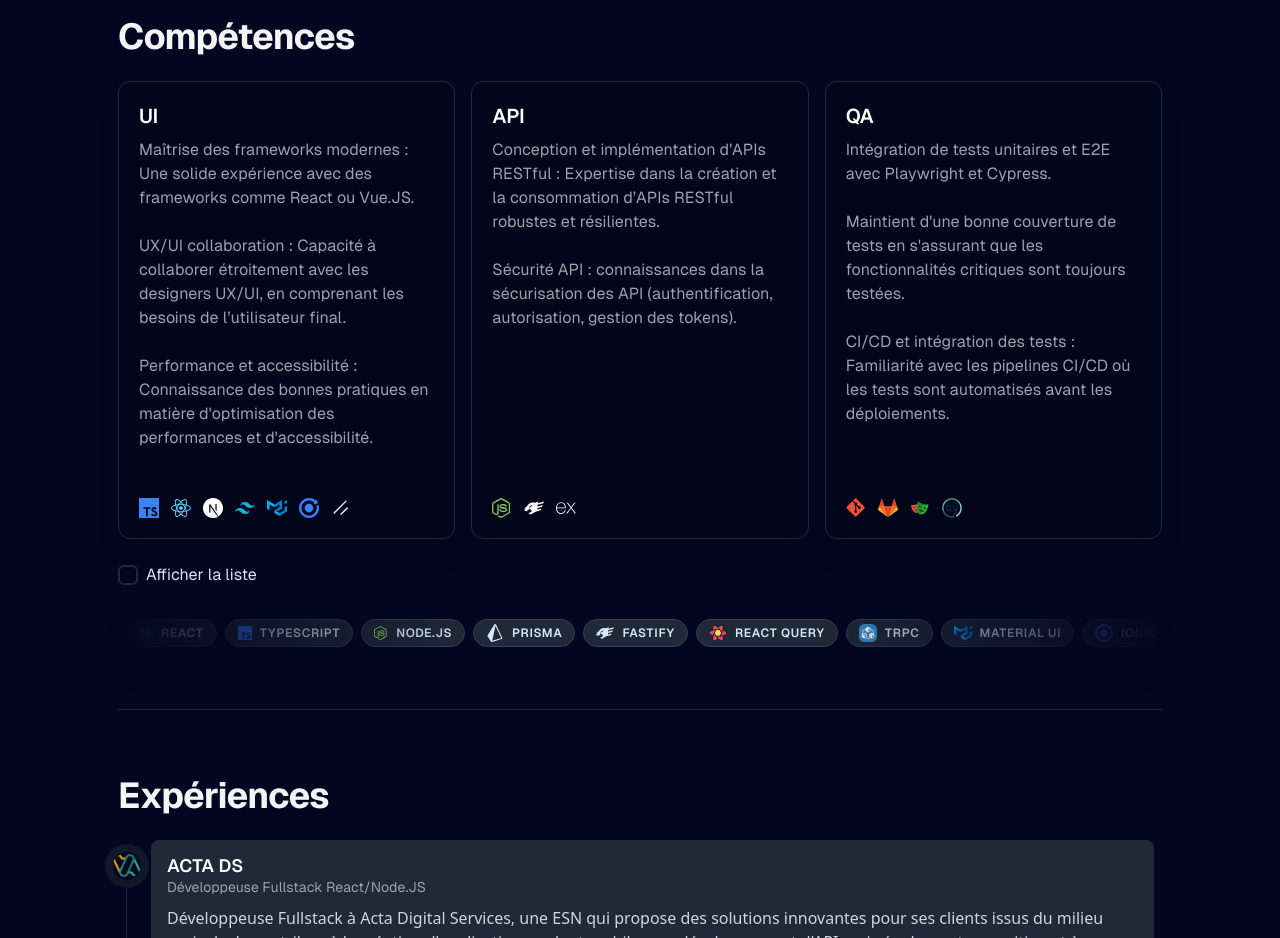
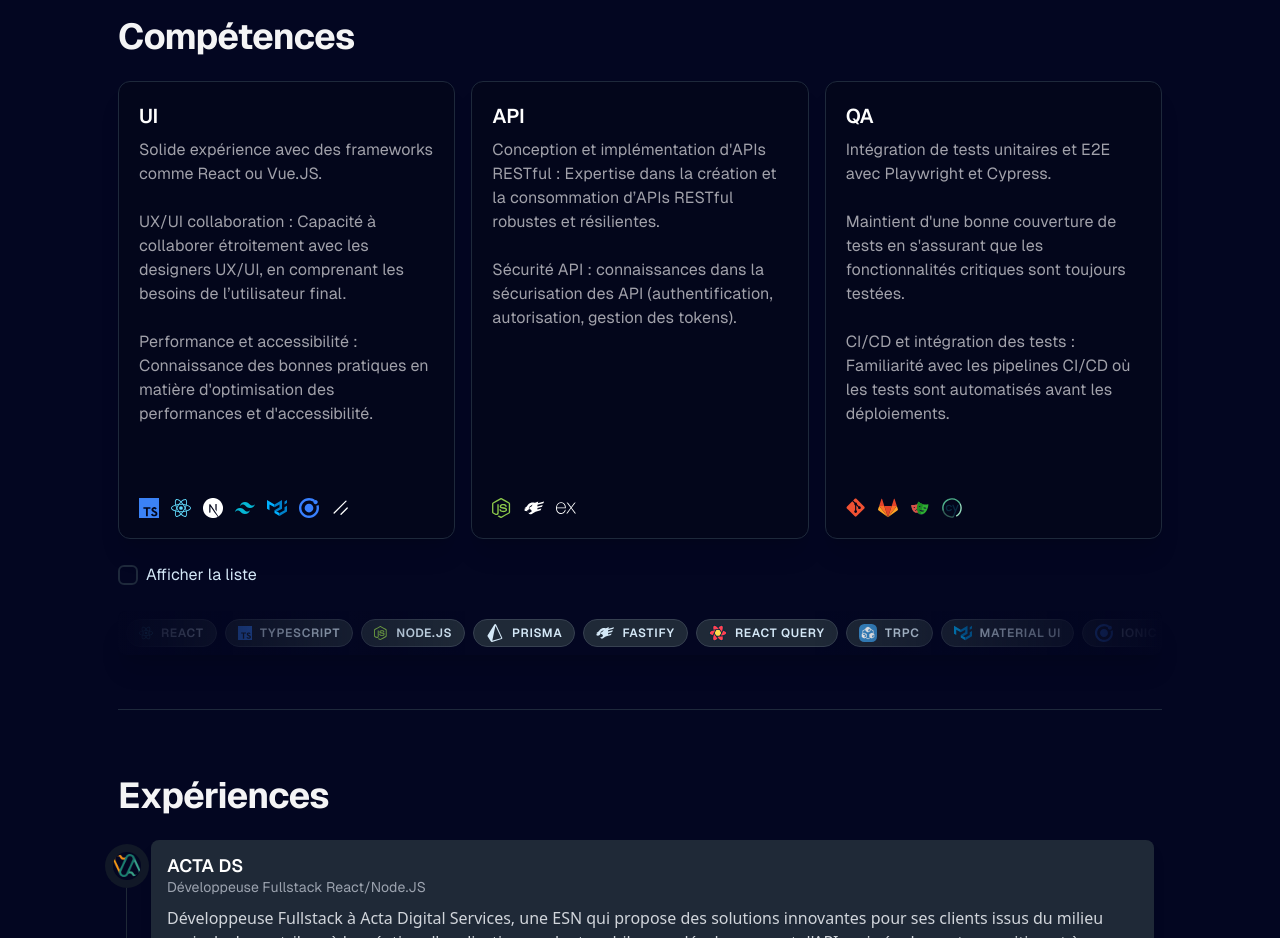
Before and after one commit to chl-rlt/portfolio, a Next.js app: page / in a window 1280 px wide. Shown: the part 1620-2558 px from the top of the page. Built offline with nearby package versions, Linux system fonts and the light colour scheme.

Commit message:
refactor: :speech_balloon: update skill box text

```diff
--- a/src/components/skills/SkillList.tsx
+++ b/src/components/skills/SkillList.tsx
@@ -26,7 +26,7 @@ export const SkillList = () => {
         <div className="grid grid-cols-1 md:grid-cols-2 lg:grid-cols-3 gap-4">
           <SkillBox
             title="UI"
-            desc="Maîtrise des frameworks modernes : Une solide expérience avec des frameworks comme React ou Vue.JS. \n\n
+            desc="Solide expérience avec des frameworks comme React ou Vue.JS. \n\n
             UX/UI collaboration : Capacité à collaborer étroitement avec les designers UX/UI, en comprenant les besoins de l’utilisateur final. \n\n Performance et accessibilité : Connaissance des bonnes pratiques en matière d'optimisation des performances et d'accessibilité."
             techTags={[
               {
```
